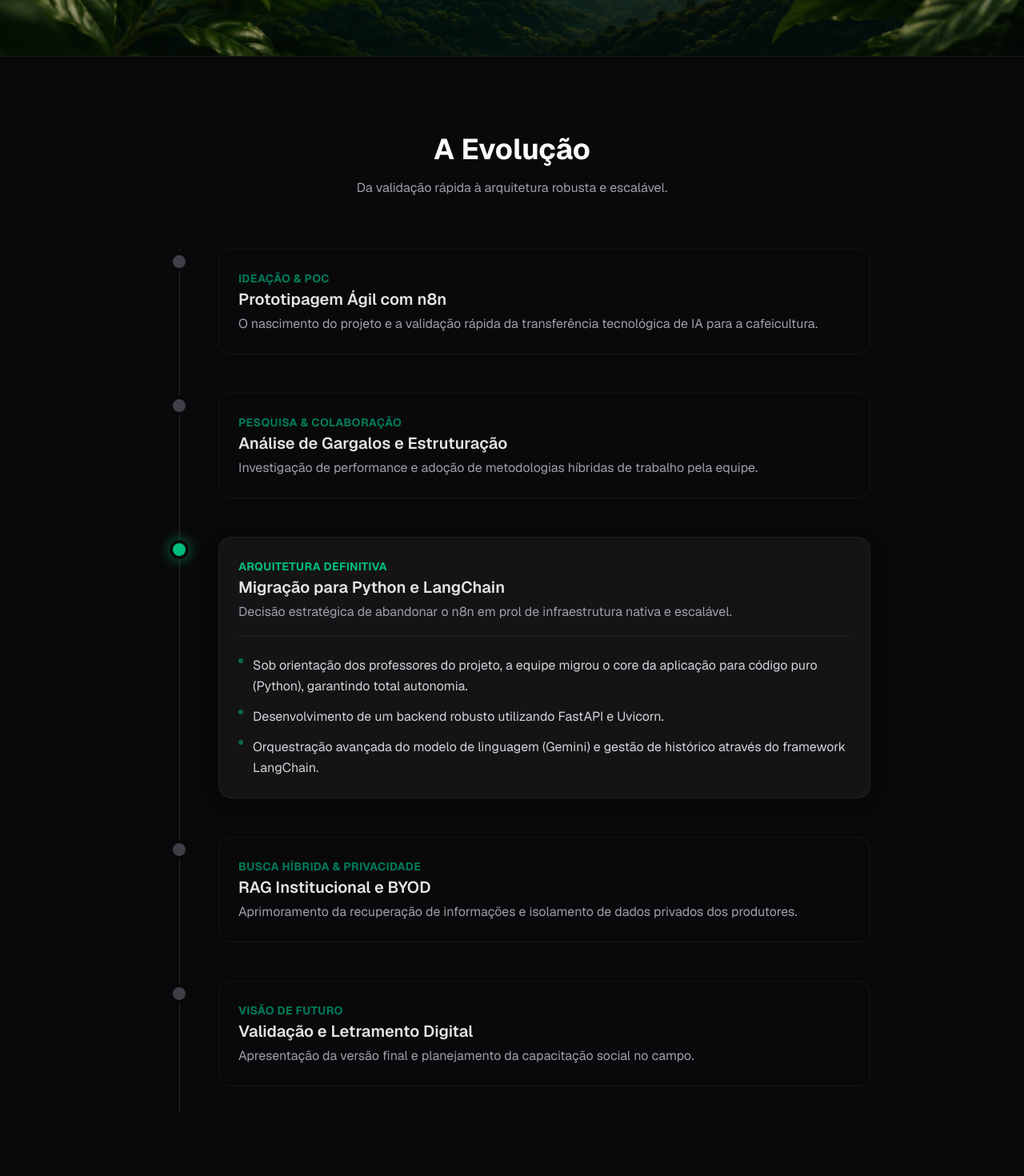
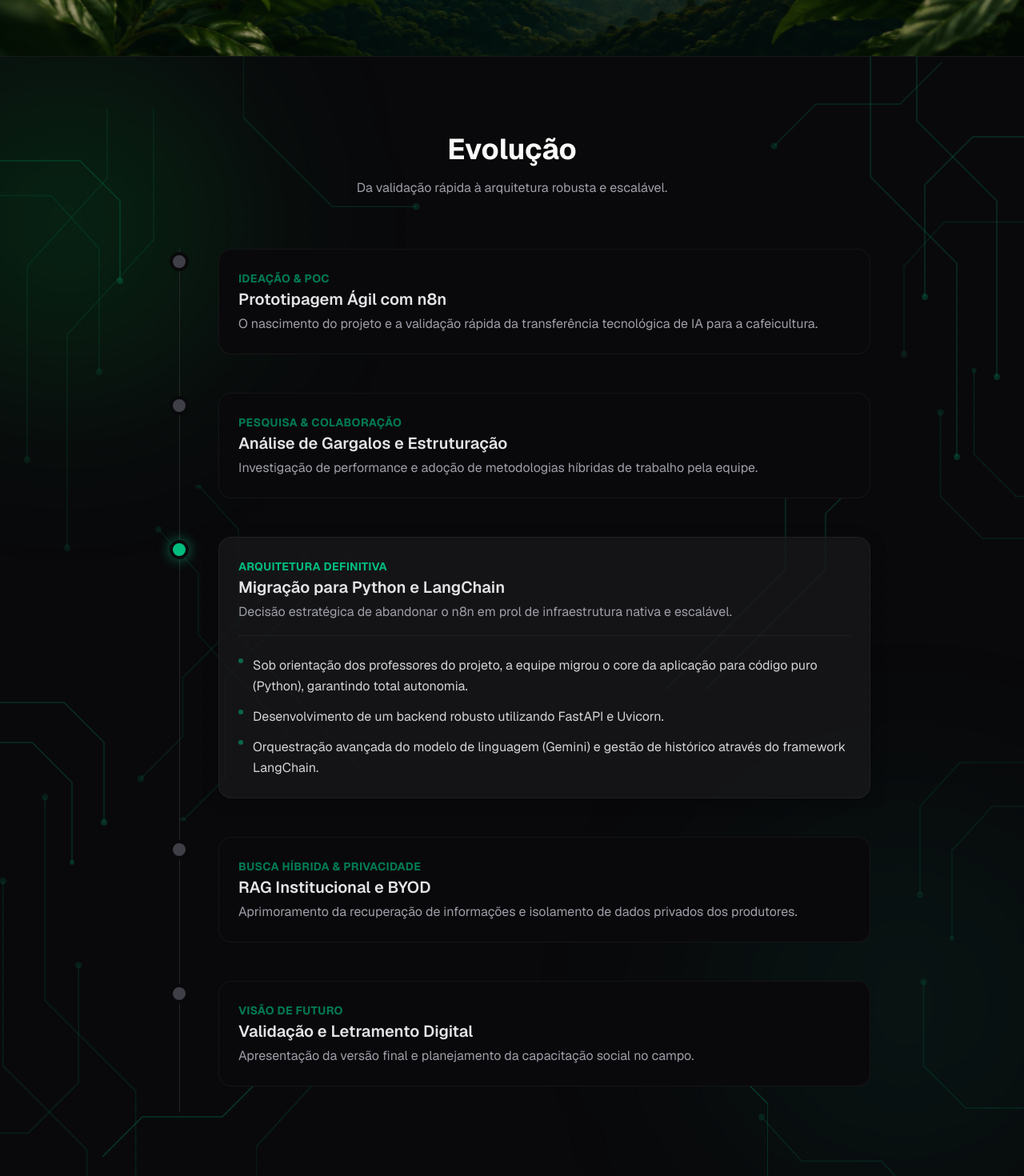
Before and after one commit to RogerinDev/raizes-digitais-portfolio, a Next.js app: page /raizes-digitais-portfolio/ in a window 1280 px wide. Shown: the part 660-2130 px from the top of the page at 80% size. Built offline with nearby package versions, Linux system fonts and the light colour scheme.

Commit message:
refactor: fundo dinamico para area de evolucao

```diff
--- a/src/app/page.tsx
+++ b/src/app/page.tsx
@@ -1,6 +1,7 @@
 import Link from "next/link";
 import FadeUp from "@/components/FadeUp";
 import Timeline from "@/components/Timeline";
+import AnimatedBackground from "@/components/AnimatedBackground";
 
 export default function Home() {
   const techCards = [
@@ -16,7 +17,7 @@ export default function Home() {
     { name: "Prof. Bruno Monserrat Perillo", role: "Coordenador" },
     { name: "Prof. Eduardo Gomes Carvalho", role: "Coorientador" },
     { name: "Prof. Lazaro Eduardo da Silva", role: "Coorientador" },
-    { name: "Rogério Otávio Filho", role: "Bolsista de Projeto de Extensão" },
+    { name: "Rogerio Otávio Filho", role: "Bolsista de Projeto de Extensão" },
     { name: "Antonio Prado Horta", role: "Bolsista de Projeto de Extensão" },
     { name: "Luiz Henrique Garcia", role: "Voluntário" }
   ];
@@ -87,11 +88,13 @@ export default function Home() {
       </section>
 
       {/* Evolução (Linha do Tempo) */}
-      <section id="evolucao" className="py-24 px-6 border-t border-zinc-900 bg-zinc-950">
-        <div className="max-w-4xl mx-auto space-y-16">
+      <section id="evolucao" className="relative py-24 px-6 border-t border-zinc-900 bg-zinc-950 overflow-hidden">
+        <AnimatedBackground />
+
+        <div className="relative z-10 max-w-4xl mx-auto space-y-16">
           <FadeUp>
             <div className="text-center space-y-4">
-              <h2 className="text-3xl md:text-4xl font-bold">A Evolução</h2>
+              <h2 className="text-3xl md:text-4xl font-bold">Evolução</h2>
               <p className="text-zinc-400">Da validação rápida à arquitetura robusta e escalável.</p>
             </div>
           </FadeUp>
@@ -107,7 +110,7 @@ export default function Home() {
         <div className="max-w-6xl mx-auto space-y-16">
           <FadeUp>
             <div className="text-center space-y-4">
-              <h2 className="text-3xl md:text-4xl font-bold">A Tecnologia</h2>
+              <h2 className="text-3xl md:text-4xl font-bold">Tecnologia</h2>
               <p className="text-zinc-400">O motor de inteligência artificial por trás do assistente.</p>
             </div>
           </FadeUp>
--- /dev/null
+++ b/src/components/AnimatedBackground.tsx
@@ -0,0 +1,93 @@
+"use client";
+
+import { motion } from "framer-motion";
+
+function CircuitPattern() {
+  return (
+    <>
+      {/* BLOCO 1 - TOPO DIREITA */}
+      <svg className="absolute top-0 right-0 w-96 h-[40rem] text-emerald-500/20" viewBox="0 0 384 640" fill="none">
+        <motion.path d="M 192 0 L 192 150 L 300 258 L 300 500" stroke="currentColor" strokeWidth="1.5" initial={{ pathLength: 0, opacity: 0 }} whileInView={{ pathLength: 1, opacity: 1 }} transition={{ duration: 2.5, ease: "easeInOut" }} />
+        <motion.circle cx="300" cy="500" r="4" fill="currentColor" initial={{ opacity: 0, scale: 0 }} whileInView={{ opacity: 1, scale: 1 }} transition={{ delay: 2.3, duration: 0.5 }} />
+
+        <motion.path d="M 250 0 L 250 80 L 350 180 L 350 400" stroke="currentColor" strokeWidth="1.5" initial={{ pathLength: 0, opacity: 0 }} whileInView={{ pathLength: 1, opacity: 1 }} transition={{ duration: 2, ease: "easeInOut", delay: 0.5 }} />
+        <motion.circle cx="350" cy="400" r="4" fill="currentColor" initial={{ opacity: 0, scale: 0 }} whileInView={{ opacity: 1, scale: 1 }} transition={{ delay: 2.4, duration: 0.5 }} />
+
+        <motion.path d="M 384 100 L 320 100 L 260 160 L 260 300" stroke="currentColor" strokeWidth="1.5" initial={{ pathLength: 0, opacity: 0 }} whileInView={{ pathLength: 1, opacity: 1 }} transition={{ duration: 2.2, ease: "easeInOut", delay: 0.8 }} />
+        <motion.circle cx="260" cy="300" r="4" fill="currentColor" initial={{ opacity: 0, scale: 0 }} whileInView={{ opacity: 1, scale: 1 }} transition={{ delay: 2.8, duration: 0.5 }} />
+      </svg>
+
+      {/* BLOCO 2 - MEIO DIREITA */}
+      <svg className="absolute top-1/3 right-[10%] w-80 h-80 text-emerald-500/20" viewBox="0 0 320 320" fill="none">
+        <motion.path d="M 0 320 L 150 170 L 150 50 L 200 0" stroke="currentColor" strokeWidth="1.5" initial={{ pathLength: 0, opacity: 0 }} whileInView={{ pathLength: 1, opacity: 1 }} transition={{ duration: 2.5, ease: "easeInOut", delay: 1 }} />
+        <motion.circle cx="200" cy="0" r="4" fill="currentColor" initial={{ opacity: 0, scale: 0 }} whileInView={{ opacity: 1, scale: 1 }} transition={{ delay: 3.3, duration: 0.5 }} />
+
+        <motion.path d="M 50 320 L 200 170 L 200 100 L 250 50" stroke="currentColor" strokeWidth="1.5" initial={{ pathLength: 0, opacity: 0 }} whileInView={{ pathLength: 1, opacity: 1 }} transition={{ duration: 2.2, ease: "easeInOut", delay: 1.2 }} />
+        <motion.circle cx="250" cy="50" r="4" fill="currentColor" initial={{ opacity: 0, scale: 0 }} whileInView={{ opacity: 1, scale: 1 }} transition={{ delay: 3.2, duration: 0.5 }} />
+      </svg>
+
+      {/* BLOCO 3 - BASE DIREITA */}
+      <svg className="absolute bottom-0 right-1/4 w-64 h-64 text-emerald-500/25" viewBox="0 0 256 256" fill="none">
+        <motion.path d="M 256 256 L 256 150 L 150 44 L 50 44" stroke="currentColor" strokeWidth="1.5" initial={{ pathLength: 0, opacity: 0 }} whileInView={{ pathLength: 1, opacity: 1 }} transition={{ duration: 2, ease: "easeInOut", delay: 1.5 }} />
+        <motion.circle cx="50" cy="44" r="4" fill="currentColor" initial={{ opacity: 0, scale: 0 }} whileInView={{ opacity: 1, scale: 1 }} transition={{ delay: 3.3, duration: 0.5 }} />
+      </svg>
+
+      {/* BLOCO 4 - TOPO ESQUERDA */}
+      <svg className="absolute top-20 left-0 w-64 h-64 text-emerald-500/20" viewBox="0 0 256 256" fill="none">
+        <motion.path d="M 0 50 L 100 50 L 150 100 L 150 200" stroke="currentColor" strokeWidth="1.5" initial={{ pathLength: 0, opacity: 0 }} whileInView={{ pathLength: 1, opacity: 1 }} transition={{ duration: 2, ease: "easeInOut", delay: 0.3 }} />
+        <motion.circle cx="150" cy="200" r="4" fill="currentColor" initial={{ opacity: 0, scale: 0 }} whileInView={{ opacity: 1, scale: 1 }} transition={{ delay: 2.1, duration: 0.5 }} />
+      </svg>
+
+      {/* BLOCO 5 - MEIO ESQUERDA */}
+      <svg className="absolute top-1/2 left-0 w-48 h-80 text-emerald-500/20" viewBox="0 0 192 320" fill="none">
+        <motion.path d="M 0 100 L 80 100 L 130 150 L 130 250" stroke="currentColor" strokeWidth="1.5" initial={{ pathLength: 0, opacity: 0 }} whileInView={{ pathLength: 1, opacity: 1 }} transition={{ duration: 2.5, ease: "easeInOut", delay: 1.2 }} />
+        <motion.circle cx="130" cy="250" r="4" fill="currentColor" initial={{ opacity: 0, scale: 0 }} whileInView={{ opacity: 1, scale: 1 }} transition={{ delay: 3.5, duration: 0.5 }} />
+
+        <motion.path d="M 0 150 L 40 150 L 90 200 L 90 300" stroke="currentColor" strokeWidth="1.5" initial={{ pathLength: 0, opacity: 0 }} whileInView={{ pathLength: 1, opacity: 1 }} transition={{ duration: 2.2, ease: "easeInOut", delay: 1.5 }} />
+        <motion.circle cx="90" cy="300" r="3" fill="currentColor" initial={{ opacity: 0, scale: 0 }} whileInView={{ opacity: 1, scale: 1 }} transition={{ delay: 3.5, duration: 0.5 }} />
+      </svg>
+
+      {/* BLOCO 6 - BASE ESQUERDA */}
+      <svg className="absolute bottom-10 left-[10%] w-64 h-64 text-emerald-500/25" viewBox="0 0 256 256" fill="none">
+        <motion.path d="M 0 256 L 50 206 L 150 206 L 200 156" stroke="currentColor" strokeWidth="1.5" initial={{ pathLength: 0, opacity: 0 }} whileInView={{ pathLength: 1, opacity: 1 }} transition={{ duration: 2, ease: "easeInOut", delay: 1.8 }} />
+        <motion.circle cx="200" cy="156" r="4" fill="currentColor" initial={{ opacity: 0, scale: 0 }} whileInView={{ opacity: 1, scale: 1 }} transition={{ delay: 3.6, duration: 0.5 }} />
+      </svg>
+    </>
+  );
+}
+
+export default function AnimatedBackground() {
+  return (
+    <>
+      {/* Dot Grid */}
+      <div className="absolute inset-0 z-0 bg-[radial-gradient(#22c55e_1px,transparent_1px)] [background-size:20px_20px] opacity-[0.03] pointer-events-none" />
+
+      {/* Ambient Glow Animado (Esferas Desfocadas) */}
+      <div className="absolute inset-0 z-0 overflow-hidden pointer-events-none">
+        <motion.div
+          animate={{ x: [0, 30, -20, 0], y: [0, -40, 20, 0] }}
+          transition={{ duration: 15, repeat: Infinity, ease: "linear" }}
+          className="absolute top-10 left-[-10%] w-96 h-96 bg-green-600/20 rounded-full blur-[120px]"
+        />
+        <motion.div
+          animate={{ x: [0, -40, 30, 0], y: [0, 50, -30, 0] }}
+          transition={{ duration: 18, repeat: Infinity, ease: "linear" }}
+          className="absolute bottom-10 right-[-10%] w-[30rem] h-[30rem] bg-emerald-700/10 rounded-full blur-[120px]"
+        />
+      </div>
+
+      {/* Trilhas de Circuito Animadas (Multiplicadas 3x com CSS Transforms) */}
+      <div className="absolute inset-0 z-0 overflow-hidden pointer-events-none">
+        <CircuitPattern />
+      </div>
+
+      <div className="absolute inset-0 z-0 overflow-hidden pointer-events-none rotate-180 scale-105 opacity-60">
+        <CircuitPattern />
+      </div>
+
+      <div className="absolute inset-0 z-0 overflow-hidden pointer-events-none -scale-x-100 scale-y-110 opacity-50 top-32">
+        <CircuitPattern />
+      </div>
+    </>
+  );
+}
```
